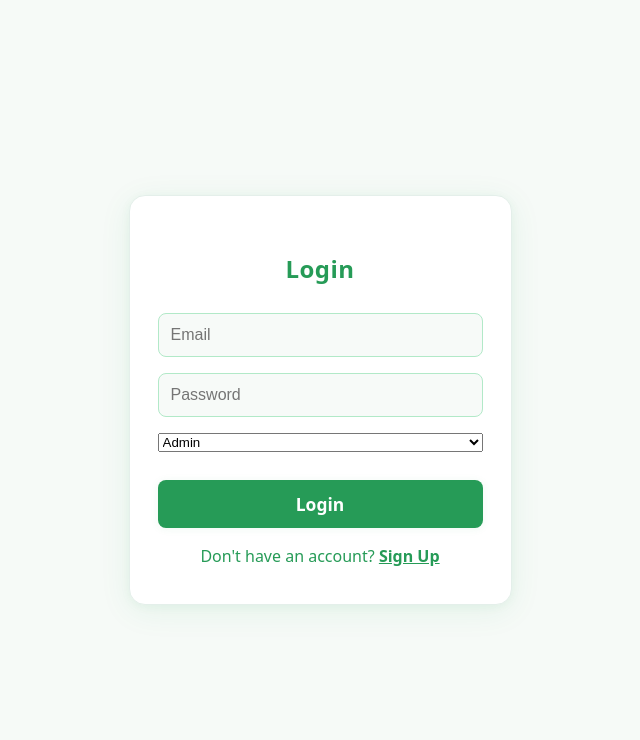
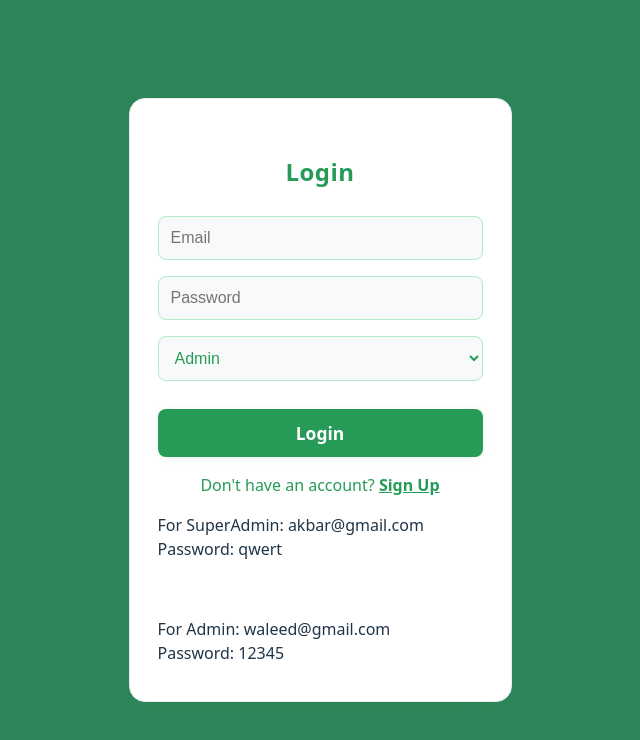
Before and after one commit to abdulwahid1234/Test-Portal, a React (Vite) app: page /login in a window 1280 px wide. Shown: the top 740 px of the page, without its empty margins (320-960 px from the left). Built offline with nearby package versions, Linux system fonts and the light colour scheme.

Commit message:
test_portal_superadmin_updates

```diff
--- a/src/Auth/Login/Login.jsx
+++ b/src/Auth/Login/Login.jsx
@@ -52,7 +52,7 @@ const Login = () => {
           onChange={e => setPassword(e.target.value)}
           autoComplete="current-password"
         />
-        <select value={role} onChange={e => setRole(e.target.value)}>
+        <select className= "rol" value={role} onChange={e => setRole(e.target.value)}>
           <option value="admin">Admin</option>
           <option value="superadmin">Super Admin</option>
         </select>
@@ -60,8 +60,17 @@ const Login = () => {
         <p>
           Don't have an account? <Link to="/signup">Sign Up</Link>
         </p>
+        <div>
+      <span>For SuperAdmin: akbar@gmail.com </span>
+      <br /><span>Password: qwert</span>
+      </div>
+      <br />
+      <div><span>For Admin: waleed@gmail.com </span><br />
+      <span>Password: 12345</span></div>
       </form>
+
     </div>
+
   );
 };
 
--- a/src/Auth/Signup/Login.css
+++ b/src/Auth/Signup/Login.css
@@ -5,12 +5,12 @@
   display: flex;
   align-items: center;
   justify-content: center;
-  background: #f6faf7;
+  background: #2f855a;
 }
 
 .login-form,
 .signup-form {
-  background: #fff;
+  background: white;
   padding: 36px 28px;
   border-radius: 16px;
   box-shadow: 0 6px 32px #269b5715, 0 2px 10px #269b570e;
@@ -29,7 +29,16 @@
   letter-spacing: 0.5px;
   text-align: center;
 }
-
+.rol{
+  padding: 12px;
+  font-size: 1rem;
+  border: 1.2px solid #b2e9c8;
+  border-radius: 8px;
+  outline: none;
+  transition: border 0.19s, background 0.14s;
+  background: #f7faf8;
+  color: #269b57;
+}
 .login-form input,
 .signup-form input {
   padding: 12px;
--- a/src/Auth/Signup/Signup.jsx
+++ b/src/Auth/Signup/Signup.jsx
@@ -81,7 +81,7 @@ const Signup = () => {
           onChange={e => setConfirmPassword(e.target.value)}
           autoComplete="new-password"
         />
-        <select value={role} onChange={e => setRole(e.target.value)}>
+        <select className="rol" value={role} onChange={e => setRole(e.target.value)}>
           <option value="admin">Admin</option>
           <option value="superadmin">Super Admin</option>
         </select>
```
